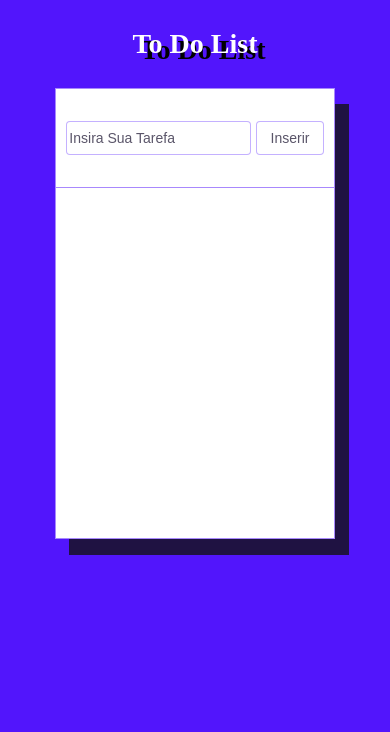
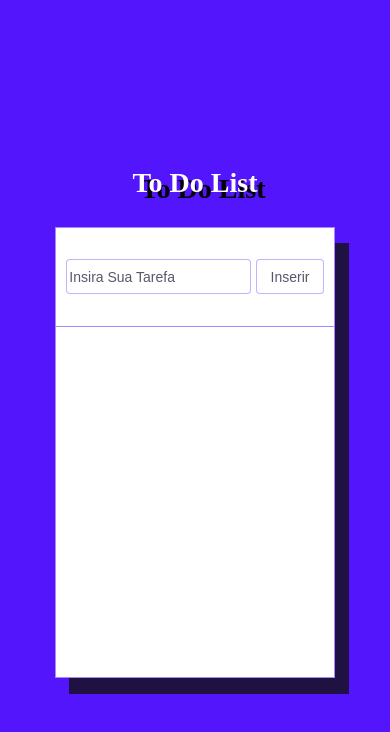
Before and after one commit to leorsousa05/react-todo-list, a React (Create React App) app: page / in a window 390 px wide. Shown: the top 732 px of the page. Built offline with nearby package versions, Linux system fonts and the light colour scheme; a web font is replaced by a local one.

Commit message:
Deploy To-do List WebApp.
Deploy na Web Aplicação To-do List.

```diff
--- a/package.json
+++ b/package.json
@@ -1,4 +1,5 @@
 {
+  "homepage": "https://leorsousa05.github.io/react-todo-list",
   "name": "react-todo-list",
   "version": "0.1.0",
   "private": true,
@@ -12,6 +13,8 @@
     "web-vitals": "^2.1.4"
   },
   "scripts": {
+    "predeploy": "npm run build",
+    "deploy": "gh-pages -d build",
     "start": "react-scripts start",
     "build": "react-scripts build",
     "test": "react-scripts test",
@@ -34,5 +37,8 @@
       "last 1 firefox version",
       "last 1 safari version"
     ]
+  },
+  "devDependencies": {
+    "gh-pages": "^4.0.0"
   }
 }
--- a/src/components/AllTodos/AllTodos.css
+++ b/src/components/AllTodos/AllTodos.css
@@ -7,7 +7,7 @@
     font-family: pixelart;
     color: white;
     text-align: center;
-    padding: 2rem 0;
+    padding: 0 0 2rem;
     text-shadow: 8px 6px 0 black;
 }
 
--- a/src/index.css
+++ b/src/index.css
@@ -14,5 +14,6 @@
   body {
     place-items: unset;
     justify-content: center;
+    align-items: center !important;
   }
 }
```
Also changed, not shown: 8 other files (tests, documents, lock files or other folders).
